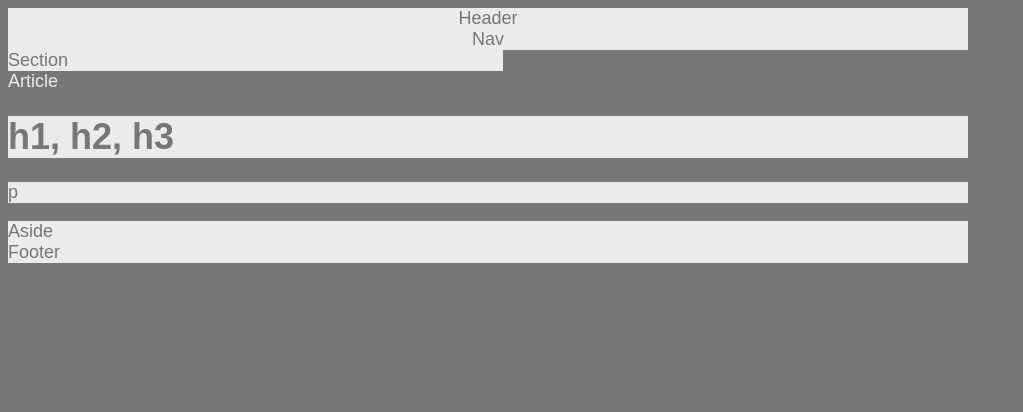
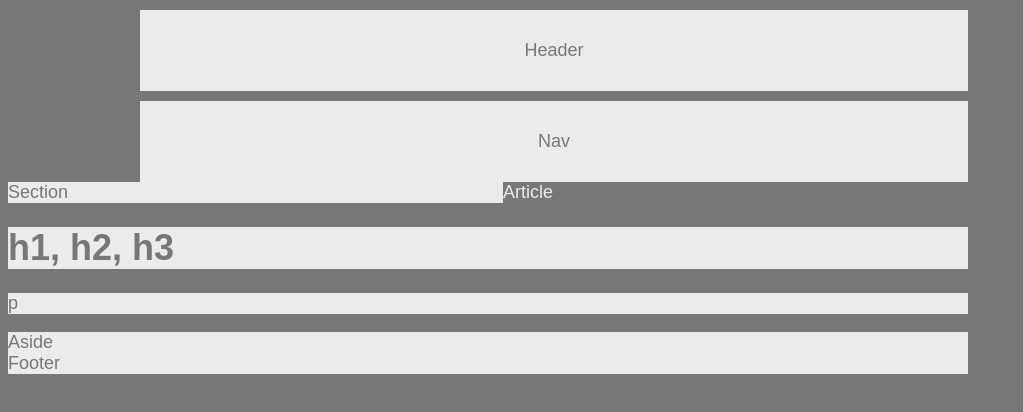
Before and after one commit to monicarocios/HW-Wireframe, a plain HTML site: page index.html in a window 1280 px wide. Shown: the whole page, without its empty margins (0-1023 px from the left). Drawn offline with Linux system fonts and the light colour scheme.

Commit message:
header and navigation bars ready

```diff
--- a/style.css
+++ b/style.css
@@ -13,6 +13,10 @@ header, nav, section, aside, footer {
 header, nav {
     display: block;
     text-align: center;
+    padding: 30px;
+    margin-left: auto;
+    margin-top: 10px;
+    width: 80%;
 }
 
 
@@ -28,4 +32,5 @@ h1, p {
 
 section {
     width: 495px;
+    float: left;
 }
```
